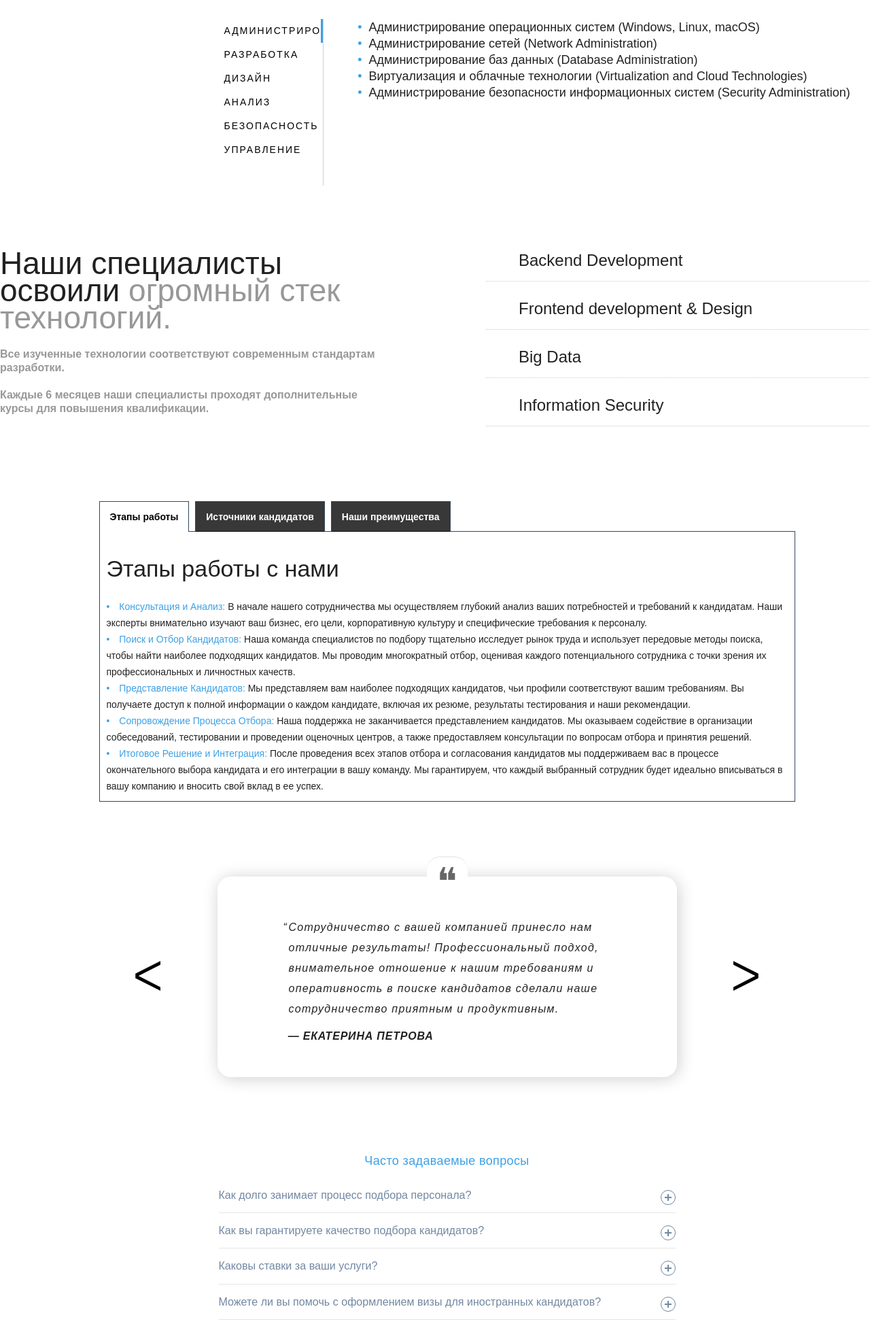
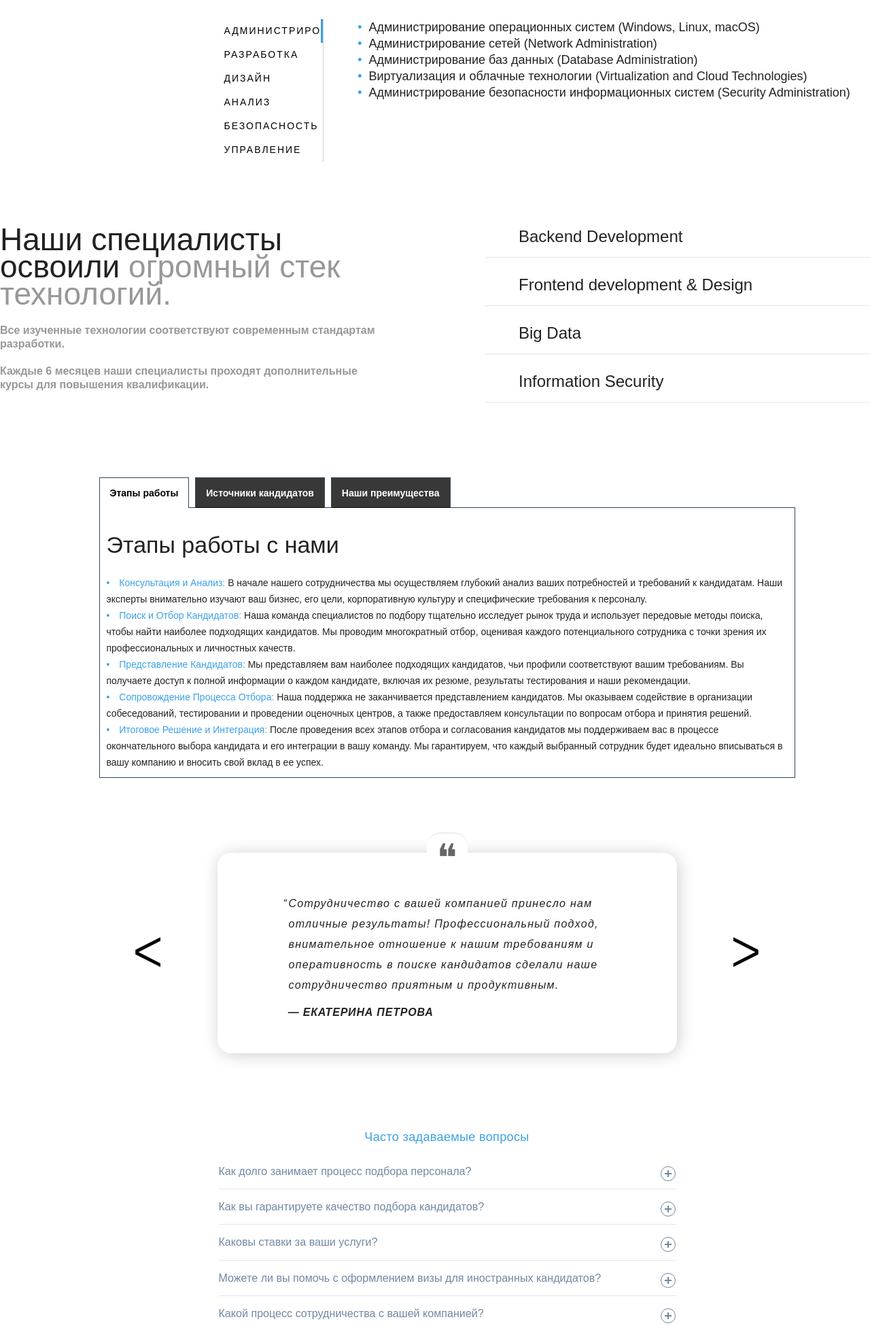
Before and after one commit to Spectr5032L/TSU-coursePractice, a PHP site: page / in a window 1280 px wide; the page is wider, and only the part inside the window is pictured. Shown: the part 1715-3665 px from the top of that part at 68% size. Run offline with PHP 8.4, Linux system fonts and the light colour scheme.

Commit message:
minor update

```diff
--- a/assets/css/root/root.css
+++ b/assets/css/root/root.css
@@ -1,3 +1,9 @@
+body, html {
+    overflow-x: hidden;
+    width: 100vw;
+    position: relative;
+}
+
 * {
     margin: 0;
     /* padding: 0; */
--- a/assets/css/style.css
+++ b/assets/css/style.css
@@ -341,7 +341,7 @@ Vertical Tabs .mdl-tabs__panel {
     -webkit-flex-direction: column;
     -ms-flex-direction: column;
     flex-direction: column;
-    padding-bottom: 35px;
+    /* padding-bottom: 35px; */
     height: inherit;
     border-bottom: none;
     border-right: 1px solid rgba(10, 11, 49, 0.20);
```
